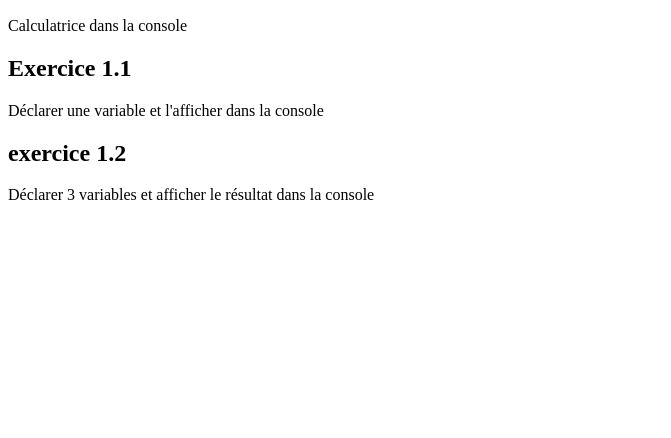
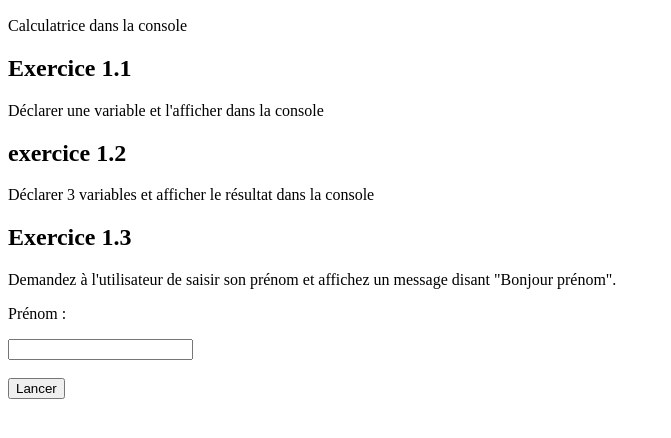
Before and after one commit to MichaelPwood/algo-js, a plain HTML site: page index.html in a window 1280 px wide. Shown: the part 110-548 px from the top of the page, without its empty margins (0-671 px from the left). Drawn offline with Linux system fonts and the light colour scheme.

Commit message:
Exercice 1.3

```diff
--- /dev/null
+++ b/1.3.js
@@ -0,0 +1,5 @@
+function bonjourPrenom(){
+    let prenom = document.getElementById("prenom").value;
+
+    document.getElementById("reponsePrenom").innerHTML="Bonjour "+prenom+" !"
+    }
--- a/index.html
+++ b/index.html
@@ -14,8 +14,15 @@
     <p>Déclarer une variable et l'afficher dans la console</p>
     <h2>exercice 1.2</h2>
     <p>Déclarer 3 variables et afficher le résultat dans la console</p>
+    <h2>Exercice 1.3</h2>
+    <p>Demandez à l'utilisateur de saisir son prénom et affichez un message disant "Bonjour prénom".</p>
+    <p>Prénom :</p>
+                <input id="prenom"><br><br>
+                <button type="button" onclick="bonjourPrenom()">Lancer</button>
+                <p id="reponsePrenom"></p>
     <script src="1.0.js"></script>
     <script src="1.1.js"></script>
     <script src="1.2.js"></script>
+    <script src="1.3.js"></script>
 </body>
 </html>
```
